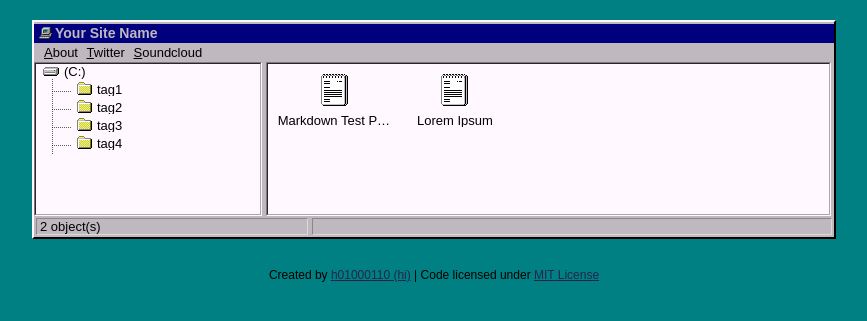
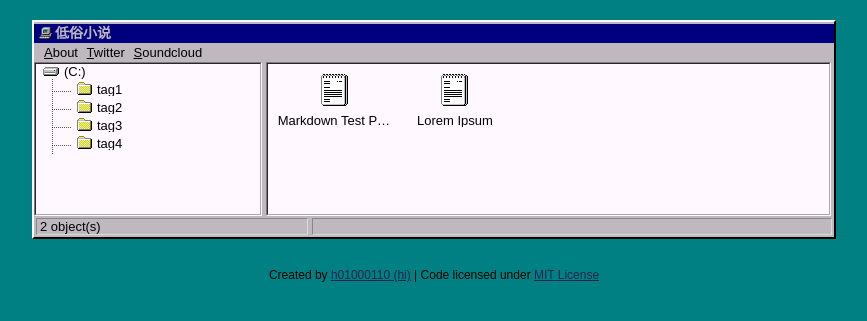
Before and after one commit to nightson1988/nightson1988.github.io, a Jekyll site: the page built from index.html, in a window 1280 px wide. Shown: the top 321 px of the page, without its empty margins (206-1073 px from the left). Built offline with Jekyll 4.4.1, drawn with Linux system fonts in a browser that asks for light colours.

Commit message:
Update _config.yml

```diff
--- a/_config.yml
+++ b/_config.yml
@@ -3,7 +3,7 @@ url: #Your url here
 baseurl: /project
 
 # variables
-name: Your Site Name
+name: 低俗小说
 description: Your description here
 google_verification: null
 
```
